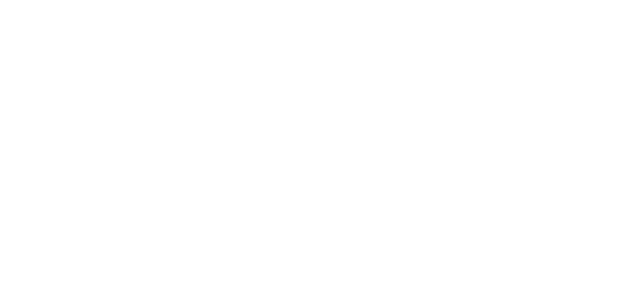
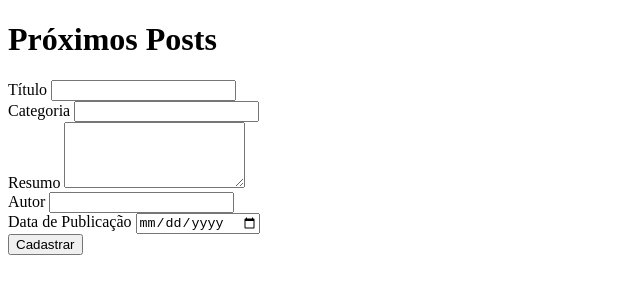
Before and after one commit to aninha306/2tds2-projects, a plain HTML site: page pages/posts.html in a window 1280 px wide. Shown: the whole page, without its empty margins (0-640 px from the left). Drawn offline with Linux system fonts and the light colour scheme.

Commit message:
feat: create posts form

```diff
--- a/pages/posts.html
+++ b/pages/posts.html
@@ -1,5 +1,6 @@
 <!DOCTYPE html>
 <html lang="pt-BR">
+
 <head>
     <meta charset="UTF-8">
     <meta name="viewport" content="width=device-width, initial-scale=1.0">
@@ -7,7 +8,35 @@
     <link rel="stylesheet" href="../assets/css/style.posts.css">
     <title>Posts</title>
 </head>
+
 <body>
+    <main>
+        <h1>Próximos Posts</h1>
+        <div id="postForm">
+            <div>
+                <label for="title">Título</label>
+                <input type="text" id="title" name="title" required>
+            </div>
+            <div>
+                <label for="categorie">Categoria</label>
+                <input type="search" id="categorie" name="categorie" required>
+            </div>
+            <div>
+                <label for="resume">Resumo</label>
+               <textarea name="resume" id="resume" rows= "4" required></textarea>
+            </div>
+            <div>
+                <label for="autor">Autor</label>
+                <input type="text" id="autor" name="autor" required>
+            </div>
+            <div>
+                <label for="date">Data de Publicação</label>
+                <input type="date" id="date" name="date" required>
+            </div>
+            <button type="button" >Cadastrar</button>
+        </div>
+    </main>
 
 </body>
+
 </html>
```
